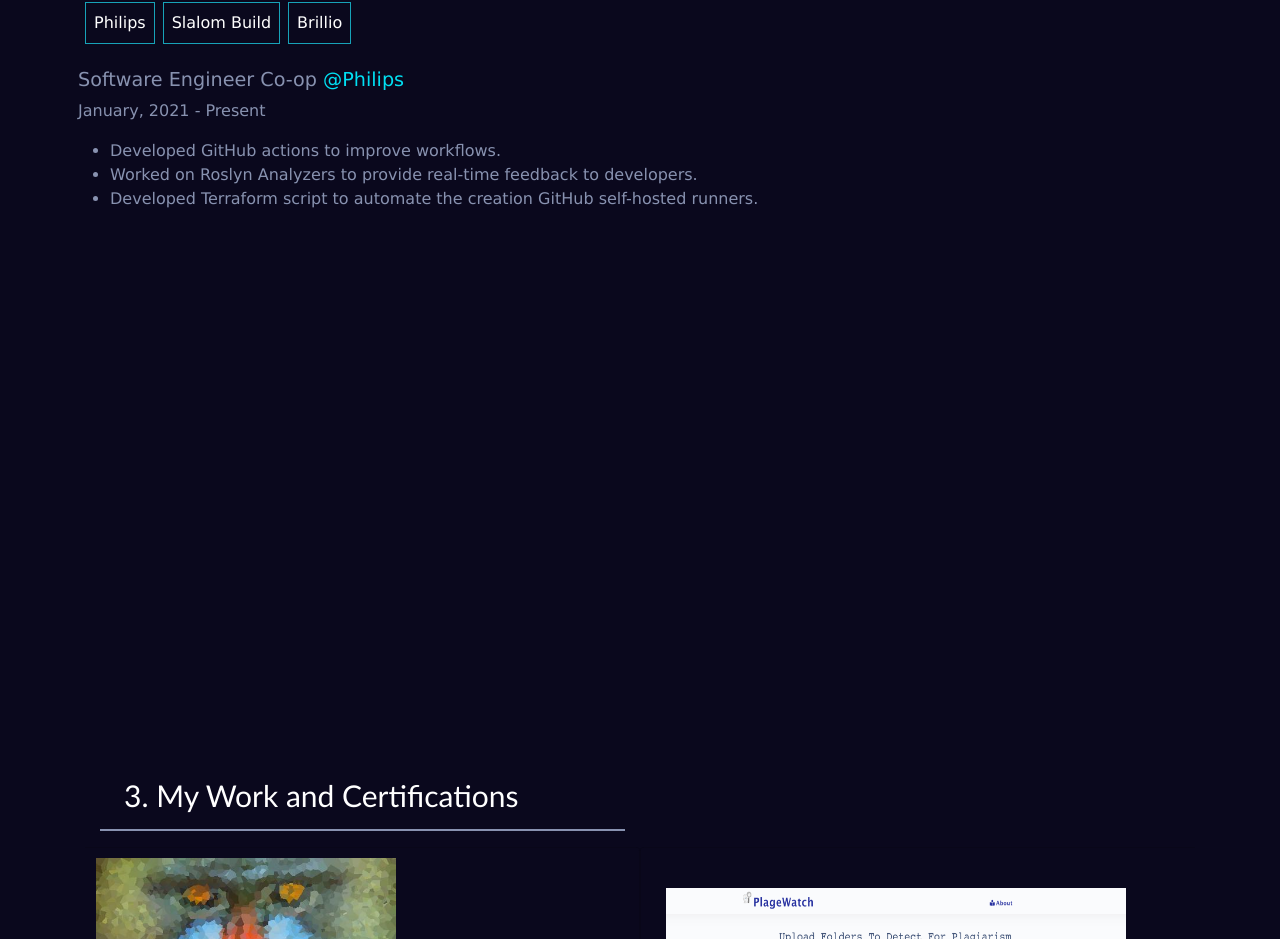
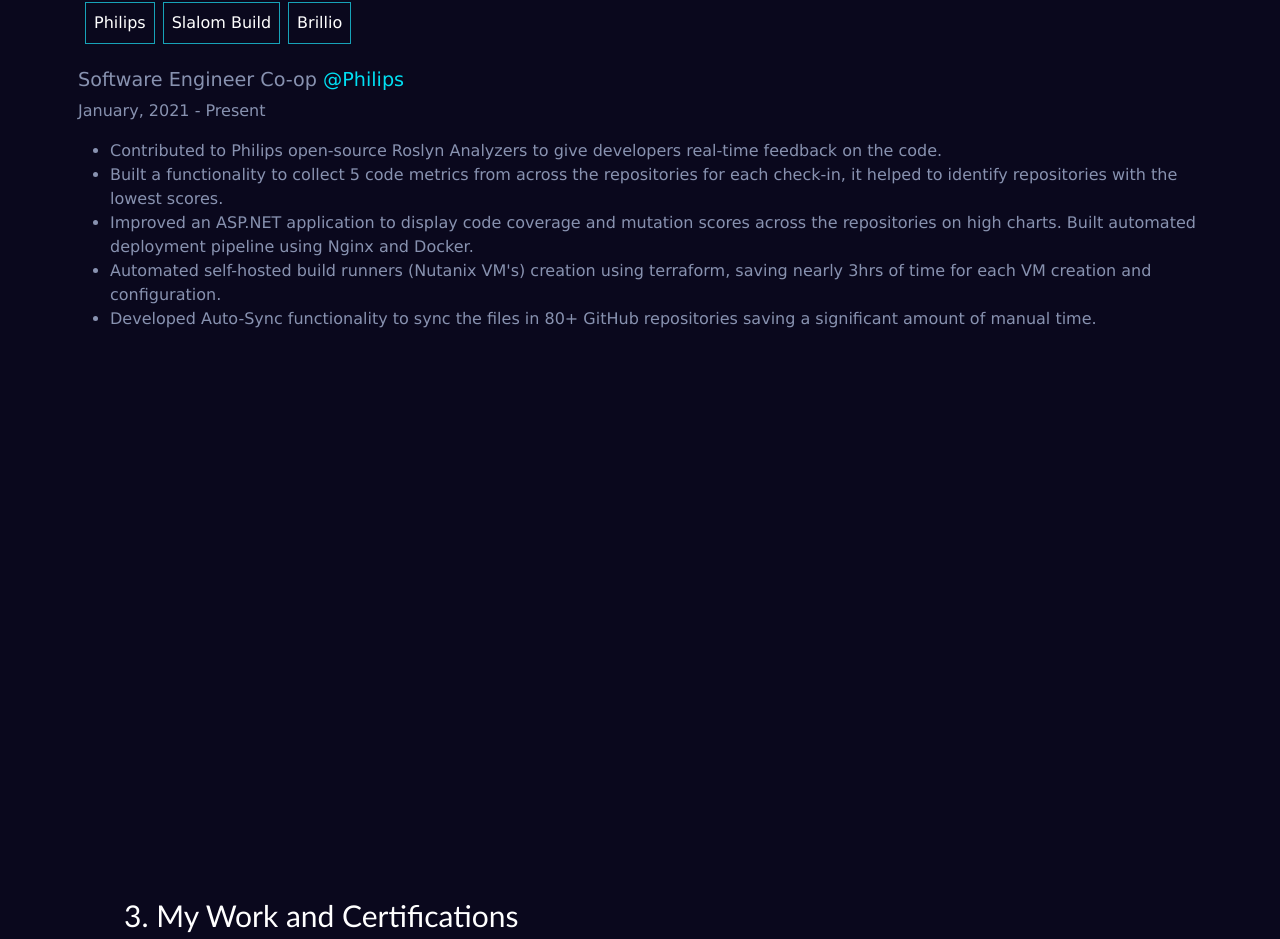
Before and after one commit to 1itachi/portfolio, a React (Create React App) app: page / in a window 1280 px wide. Shown: the part 2502-3441 px from the top of the page. Built offline with nearby package versions, Linux system fonts and the light colour scheme.

Commit message:
Update Experience.js

```diff
--- a/src/Components/Experience.js
+++ b/src/Components/Experience.js
@@ -122,19 +122,20 @@
           <p className="para-style ml-2">January, 2021 - Present</p>
 
           <ul>
-            <li>Developed GitHub actions to improve workflows.</li>
-            <li>
-              Worked on Roslyn Analyzers to provide real-time feedback to
-              developers.
-            </li>
-            <li>
-              Developed Terraform script to automate the creation GitHub
-              self-hosted runners.
-            </li>
-            {/* <li>Developed backend API's using Serverless Architecture with AWS resources such as API Gateway, Lambda and DynamoDB.</li>
-          <li>Deployed Cognito User Pool (connected with Azure AD) for Authentication and secured all backend API's with Cognito Authorization.</li>
-          <li>Participated in Backlog refinement, Sprint planning, and retrospective.</li>
-          <li>The app will increase the ease of learning and customer involvement.</li> */}
+
+        <li> Contributed to Philips open-source Roslyn Analyzers to give developers real-time feedback on the code. </li>
+        <li>
+         Built a functionality to collect 5 code metrics from across the repositories for each check-in, it helped to identify repositories with the lowest scores.
+        </li>
+        <li>
+        Improved an ASP.NET application to display code coverage and mutation scores across the repositories on high charts. Built automated deployment pipeline using Nginx and Docker.
+        </li>
+        <li>
+        Automated self-hosted build runners (Nutanix VM's) creation using terraform, saving nearly 3hrs of time for each VM creation and configuration.
+        </li>
+        <li>
+         Developed Auto-Sync functionality to sync the files in 80+ GitHub repositories saving a significant amount of manual time.
+        </li>
           </ul>
         </div>
       )
```
